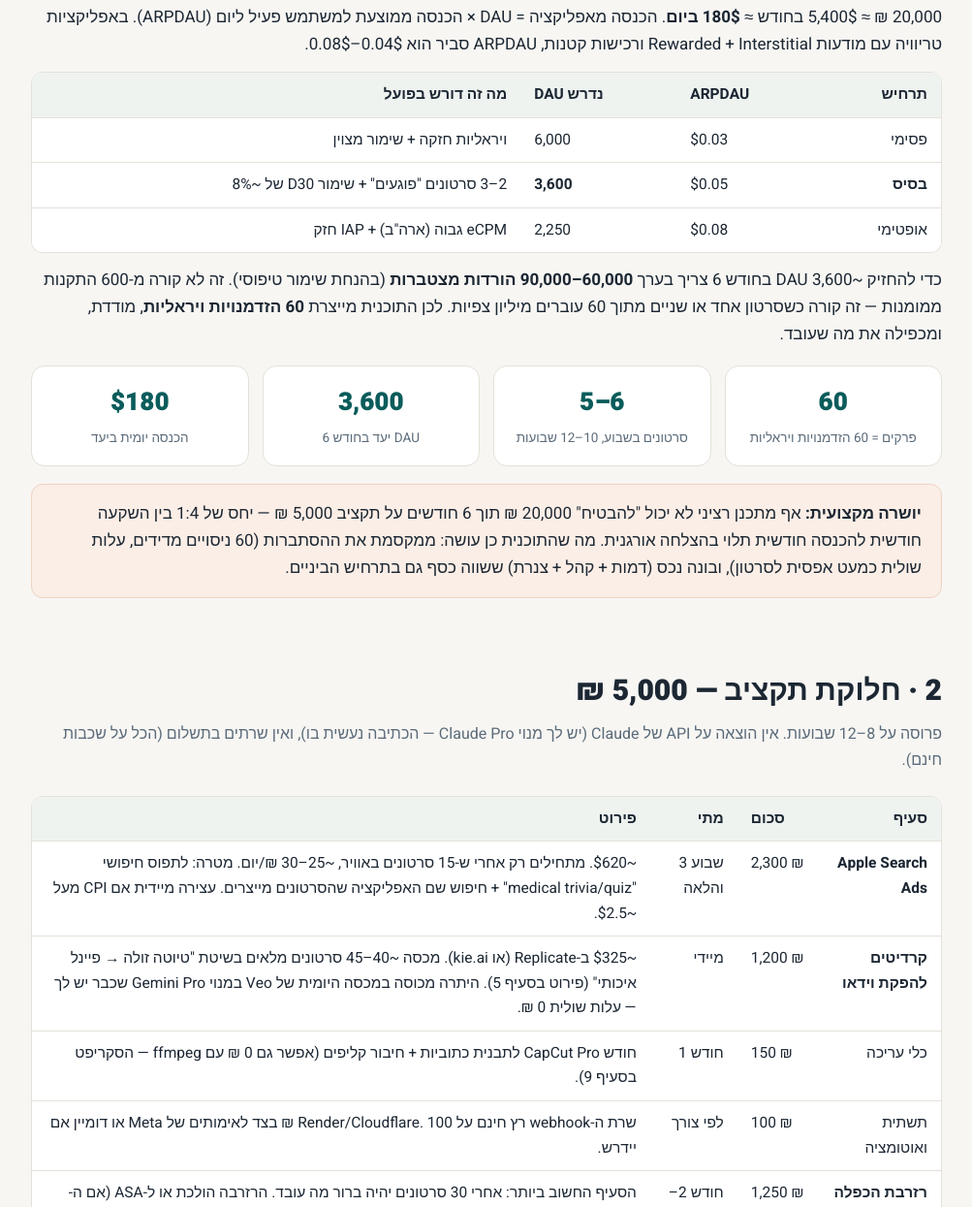
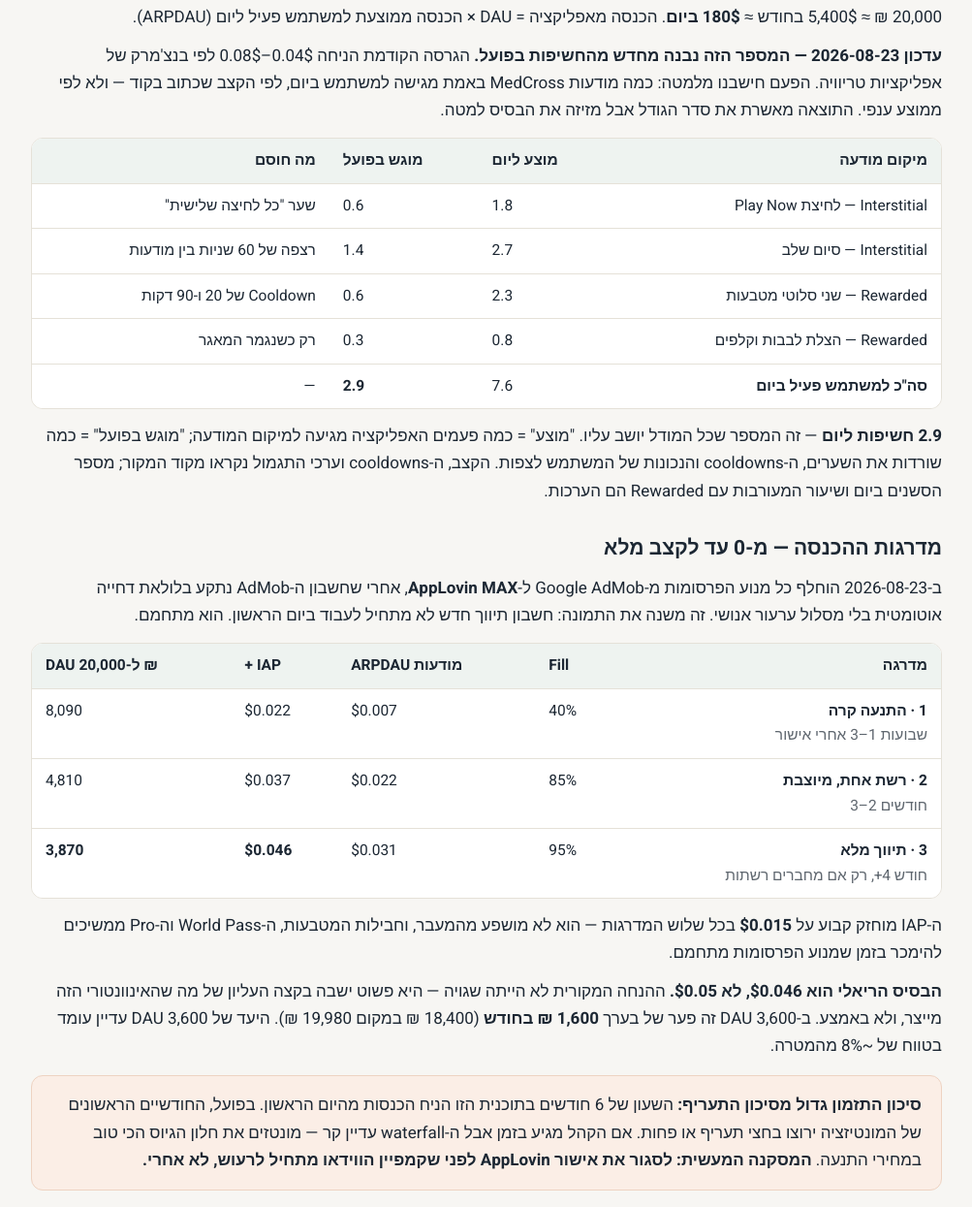
Before and after one commit to yoavtoren/yoavtoren.github.io, a plain HTML site: page medcross-growth/index.html in a window 1280 px wide. Shown: the part 2120-3365 px from the top of the page at 97% size, without its empty margins (138-1141 px from the left). Drawn offline with Linux system fonts and the light colour scheme.

Commit message:
Growth plan: rebuild the revenue model from actual ad impressions
The ARPDAU figure was a trivia-app benchmark ($0.04-0.08). Replaces it with
a bottom-up model derived from the cadence in the MedCross source: the
every-3rd Play Now gate, the 60-second interstitial floor, and the four
rewarded slots with their real cooldowns. That yields 2.9 served impressions
per active user per day, which the whole model now rests on.

Also reprices for the AppLovin MAX migration that shipped today. A new
mediation account does not fill on day one, so revenue is now shown as three
phases (cold start / single network / mediated) rather than one flat rate.
Realistic mature ARPDAU is $0.046 against the $0.05 the plan assumed —
about 1,600 ILS/month short at 3,600 DAU. The 3,600 DAU target still holds
to within ~8%.

Adds the timing risk the plan had no concept of: the first two months of
monetization run at half rate or less, so the approval should land before
the video campaign gets loud, not after. Documents the cooldown lever and
why loosening it now would likely cannibalize the coin packs it funds.

Weekly-metrics and month-4 roadmap references to AdMob updated.

```diff
--- a/medcross-growth/index.html
+++ b/medcross-growth/index.html
@@ -153,19 +153,39 @@ a.ext:hover{border-bottom-color:var(--teal)}
   </div>
 
   <h3>מתמטיקת היעד: מה זה בכלל 20,000 ₪ בחודש?</h3>
-  <p>20,000 ₪ ≈ 5,400$ בחודש ≈ <strong>180$ ביום</strong>. הכנסה מאפליקציה = DAU × הכנסה ממוצעת למשתמש פעיל ליום (ARPDAU). באפליקציות טריוויה עם מודעות Rewarded + Interstitial ורכישות קטנות, ARPDAU סביר הוא 0.04$–0.08$.</p>
+  <p>20,000 ₪ ≈ 5,400$ בחודש ≈ <strong>180$ ביום</strong>. הכנסה מאפליקציה = DAU × הכנסה ממוצעת למשתמש פעיל ליום (ARPDAU).</p>
+  <p><strong>עדכון 2026-08-23 — המספר הזה נבנה מחדש מהחשיפות בפועל.</strong> הגרסה הקודמת הניחה 0.04$–0.08$ לפי בנצ'מרק של אפליקציות טריוויה. הפעם חישבנו מלמטה: כמה מודעות MedCross באמת מגישה למשתמש ביום, לפי הקצב שכתוב בקוד — ולא לפי ממוצע ענפי. התוצאה מאשרת את סדר הגודל אבל מזיזה את הבסיס למטה.</p>
   <div class="tablewrap"><table>
-    <tr><th>תרחיש</th><th class="num">ARPDAU</th><th class="num">DAU נדרש</th><th>מה זה דורש בפועל</th></tr>
-    <tr><td>פסימי</td><td class="num">$0.03</td><td class="num">6,000</td><td>ויראליות חזקה + שימור מצוין</td></tr>
-    <tr><td><strong>בסיס</strong></td><td class="num">$0.05</td><td class="num"><strong>3,600</strong></td><td>2–3 סרטונים "פוגעים" + שימור D30 של ~8%</td></tr>
-    <tr><td>אופטימי</td><td class="num">$0.08</td><td class="num">2,250</td><td>eCPM גבוה (ארה"ב) + IAP חזק</td></tr>
+    <tr><th>מיקום מודעה</th><th class="num">מוצע ליום</th><th class="num">מוגש בפועל</th><th>מה חוסם</th></tr>
+    <tr><td>Interstitial — לחיצת Play Now</td><td class="num">1.8</td><td class="num">0.6</td><td>שער "כל לחיצה שלישית"</td></tr>
+    <tr><td>Interstitial — סיום שלב</td><td class="num">2.7</td><td class="num">1.4</td><td>רצפה של 60 שניות בין מודעות</td></tr>
+    <tr><td>Rewarded — שני סלוטי מטבעות</td><td class="num">2.3</td><td class="num">0.6</td><td>Cooldown של 20 ו-90 דקות</td></tr>
+    <tr><td>Rewarded — הצלת לבבות וקלפים</td><td class="num">0.8</td><td class="num">0.3</td><td>רק כשנגמר המאגר</td></tr>
+    <tr><td><strong>סה"כ למשתמש פעיל ביום</strong></td><td class="num">7.6</td><td class="num"><strong>2.9</strong></td><td>—</td></tr>
   </table></div>
+  <p><strong>2.9 חשיפות ליום</strong> — זה המספר שכל המודל יושב עליו. "מוצע" = כמה פעמים האפליקציה מגיעה למיקום המודעה; "מוגש בפועל" = כמה שורדות את השערים, ה-cooldowns והנכונות של המשתמש לצפות. הקצב, ה-cooldowns וערכי התגמול נקראו מקוד המקור; מספר הסשנים ביום ושיעור המעורבות עם Rewarded הם הערכות.</p>
+  <h3>מדרגות ההכנסה — מ-0 עד לקצב מלא</h3>
+  <p>ב-2026-08-23 הוחלף כל מנוע הפרסומות מ-Google AdMob ל-<strong>AppLovin MAX</strong>, אחרי שחשבון ה-AdMob נתקע בלולאת דחייה אוטומטית בלי מסלול ערעור אנושי. זה משנה את התמונה: חשבון תיווך חדש לא מתחיל לעבוד ביום הראשון. הוא מתחמם.</p>
+  <div class="tablewrap"><table>
+    <tr><th>מדרגה</th><th class="num">Fill</th><th class="num">ARPDAU מודעות</th><th class="num">+ IAP</th><th class="num">DAU ל-20,000 ₪</th></tr>
+    <tr><td><strong>1 · התנעה קרה</strong><br><span style="opacity:.7">שבועות 1–3 אחרי אישור</span></td><td class="num">40%</td><td class="num">$0.007</td><td class="num">$0.022</td><td class="num">8,090</td></tr>
+    <tr><td><strong>2 · רשת אחת, מיוצבת</strong><br><span style="opacity:.7">חודשים 2–3</span></td><td class="num">85%</td><td class="num">$0.022</td><td class="num">$0.037</td><td class="num">4,810</td></tr>
+    <tr><td><strong>3 · תיווך מלא</strong><br><span style="opacity:.7">חודש 4+, רק אם מחברים רשתות</span></td><td class="num">95%</td><td class="num">$0.031</td><td class="num"><strong>$0.046</strong></td><td class="num"><strong>3,870</strong></td></tr>
+  </table></div>
+  <p>ה-IAP מוחזק קבוע על <strong>$0.015</strong> בכל שלוש המדרגות — הוא לא מושפע מהמעבר, וחבילות המטבעות, ה-World Pass וה-Pro ממשיכים להימכר בזמן שמנוע הפרסומות מתחמם.</p>
+  <p><strong>הבסיס הריאלי הוא $0.046, לא $0.05.</strong> ההנחה המקורית לא הייתה שגויה — היא פשוט ישבה בקצה העליון של מה שהאינוונטורי הזה מייצר, ולא באמצע. ב-3,600 DAU זה פער של בערך <strong>1,600 ₪ בחודש</strong> (18,400 ₪ במקום 19,980 ₪). היעד של 3,600 DAU עדיין עומד בטווח של ~8% מהמטרה.</p>
+  <div class="note-warn"><strong>סיכון התזמון גדול מסיכון התעריף:</strong> השעון של 6 חודשים בתוכנית הזו הניח הכנסות מהיום הראשון. בפועל, החודשיים הראשונים של המונטיזציה ירוצו בחצי תעריף או פחות. אם הקהל מגיע בזמן אבל ה-waterfall עדיין קר — מונטזים את חלון הגיוס הכי טוב במחירי התנעה. <strong>המסקנה המעשית: לסגור את אישור AppLovin לפני שקמפיין הווידאו מתחיל לרעוש, לא אחרי.</strong></div>
+  <h3>המנוף האמיתי — ואיפה הוא מתנגש</h3>
+  <p>בחירת רשת הפרסום שווה אולי 20% לכל כיוון. ה-cooldowns שווים יותר, כי הם קובעים ישירות את תקרת הנפח: משתמש שרוצה לצפות בשש מודעות פשוט לא יכול — האפליקציה לא תציע לו. קיצור ה-Bonus מ-90 ל-45 דקות וה-Quick מ-20 ל-15 היה מעלה את ה-Rewarded מ-0.9 ל-1.3 ליום, כלומר <strong>+$0.006 ARPDAU</strong> — מספיק לבד כדי לסגור את הפער ל-$0.05.</p>
+  <p><strong>אבל זו הגדלה של 45% בברז המטבעות</strong>, וכלכלת המטבעות נחתכה בכוונה בחצי בגרסה v4. מטבעות זולים יותר שוחקים בדיוק את מה שחבילות ה-$4.99–$49.99 מוכרות. הרווח בפרסומות מדיד; ההפסד ב-IAP לא, עד שהוא כבר קרה. שווה לבדוק — סלוט אחד בכל פעם, אחרי שה-waterfall חם מספיק כדי למדוד מולו. לא עכשיו, כשהבסיס עוד זז.</p>
   <p>כדי להחזיק ~3,600 DAU בחודש 6 צריך בערך <strong>60,000–90,000 הורדות מצטברות</strong> (בהנחת שימור טיפוסי). זה לא קורה מ-600 התקנות ממומנות — זה קורה כשסרטון אחד או שניים מתוך 60 עוברים מיליון צפיות. לכן התוכנית מייצרת <strong>60 הזדמנויות ויראליות</strong>, מודדת, ומכפילה את מה שעובד.</p>
   <div class="kpi">
     <div class="k"><div class="v">60</div><div class="l">פרקים = 60 הזדמנויות ויראליות</div></div>
     <div class="k"><div class="v">5–6</div><div class="l">סרטונים בשבוע, 10–12 שבועות</div></div>
     <div class="k"><div class="v">3,600</div><div class="l">DAU יעד בחודש 6</div></div>
     <div class="k"><div class="v">$180</div><div class="l">הכנסה יומית ביעד</div></div>
+    <div class="k"><div class="v">2.9</div><div class="l">חשיפות למשתמש פעיל ביום</div></div>
+    <div class="k"><div class="v">~7</div><div class="l">שבועות עד קצב הכנסות מלא</div></div>
   </div>
   <div class="note-warn"><strong>יושרה מקצועית:</strong> אף מתכנן רציני לא יכול "להבטיח" 20,000 ₪ תוך 6 חודשים על תקציב 5,000 ₪ — יחס של 1:4 בין השקעה חודשית להכנסה חודשית תלוי בהצלחה אורגנית. מה שהתוכנית כן עושה: ממקסמת את ההסתברות (60 ניסויים מדידים, עלות שולית כמעט אפסית לסרטון), ובונה נכס (דמות + קהל + צנרת) ששווה כסף גם בתרחיש הביניים.</div>
 </section>
@@ -2254,7 +2274,7 @@ launchctl load ~/Library/LaunchAgents/com.medcross.pipeline.plist</code></pre>
     <tr><td><strong>1</strong></td><td>דמות + אאוטרו + 20 פרקים ראשונים (Flagship 5 קודם); הקמת הסוכן; פתיחת חשבונות ייעודיים</td><td class="num">~1,450 ₪</td><td>סרטון אחד לפחות מעל 50K צפיות, או שיעור צפייה-עד-הסוף מעל 30% בממוצע</td></tr>
     <tr><td><strong>2</strong></td><td>20 פרקים נוספים רק מהסדרות שעבדו; הפעלת ASA ב-25 ₪/יום; A/B על הוקים</td><td class="num">~1,800 ₪</td><td>1,000+ הורדות מצטברות; CPI ממומן מתחת ל-$2.5</td></tr>
     <tr><td><strong>3</strong></td><td>20 הפרקים האחרונים; שחרור הרזרבה למנצח (ASA או וידאו); התחלת סדרה 2 לפי דאטה</td><td class="num">~1,750 ₪</td><td>5,000+ הורדות; ARPDAU נמדד מעל $0.03</td></tr>
-    <tr><td><strong>4</strong></td><td>התקציב נגמר — וזה בסדר: הצנרת רצה על מכסת Gemini + רווחי AdMob הראשונים שממוחזרים פנימה</td><td class="num">0 ₪ חדש</td><td>הכנסה חודשית 3,000–5,000 ₪</td></tr>
+    <tr><td><strong>4</strong></td><td>התקציב נגמר — וזה בסדר: הצנרת רצה על מכסת Gemini + רווחי AppLovin הראשונים שממוחזרים פנימה</td><td class="num">0 ₪ חדש</td><td>הכנסה חודשית 3,000–5,000 ₪</td></tr>
     <tr><td><strong>5</strong></td><td>הכפלת מה שעובד; שיתופי פעולה עם חשבונות סטודנטים לרפואה (חליפין, לא כסף)</td><td class="num">ממוחזר</td><td>הכנסה 8,000–12,000 ₪</td></tr>
     <tr><td><strong>6</strong></td><td>אופטימיזציית המרה בתוך האפליקציה (paywall, מחירי IAP) — בשלב הזה כל אחוז שיפור שווה אלפי שקלים</td><td class="num">ממוחזר</td><td><strong>יעד: 20,000 ₪/חודש</strong></td></tr>
   </table></div>
@@ -2270,7 +2290,7 @@ launchctl load ~/Library/LaunchAgents/com.medcross.pipeline.plist</code></pre>
         <li>צפיות ושיעור צפייה-עד-הסוף לכל פרק (המדד הכי חשוב להוקים)</li>
         <li>הורדות (App Store Connect → Sources) מול ימים של פרסום</li>
         <li>CPI ב-ASA מול תקרת ה-$2.5</li>
-        <li>ARPDAU = הכנסה יומית ÷ DAU (AdMob + IAP)</li>
+        <li>ARPDAU = הכנסה יומית ÷ DAU (AppLovin MAX + IAP)</li>
         <li>שיעור תגובות "QUIZ" → לחיצות על הלינק מהסוכן</li>
       </ul>
     </div>
@@ -2287,7 +2307,7 @@ launchctl load ~/Library/LaunchAgents/com.medcross.pipeline.plist</code></pre>
 </section>
 
 <footer>
-  <p>MedCross · תוכנית צמיחה ואוטומציה · נבנה 2026-08 · המחירים לפי פרסומי הספקים באוגוסט 2026 — לאמת לפני רכישת קרדיטים.</p>
+  <p>MedCross · תוכנית צמיחה ואוטומציה · נבנה 2026-08 · מודל ההכנסות עודכן 2026-08-23 (מעבר ל-AppLovin MAX) · המחירים לפי פרסומי הספקים באוגוסט 2026 — לאמת לפני רכישת קרדיטים.</p>
 </footer>
 
 </div>
```
